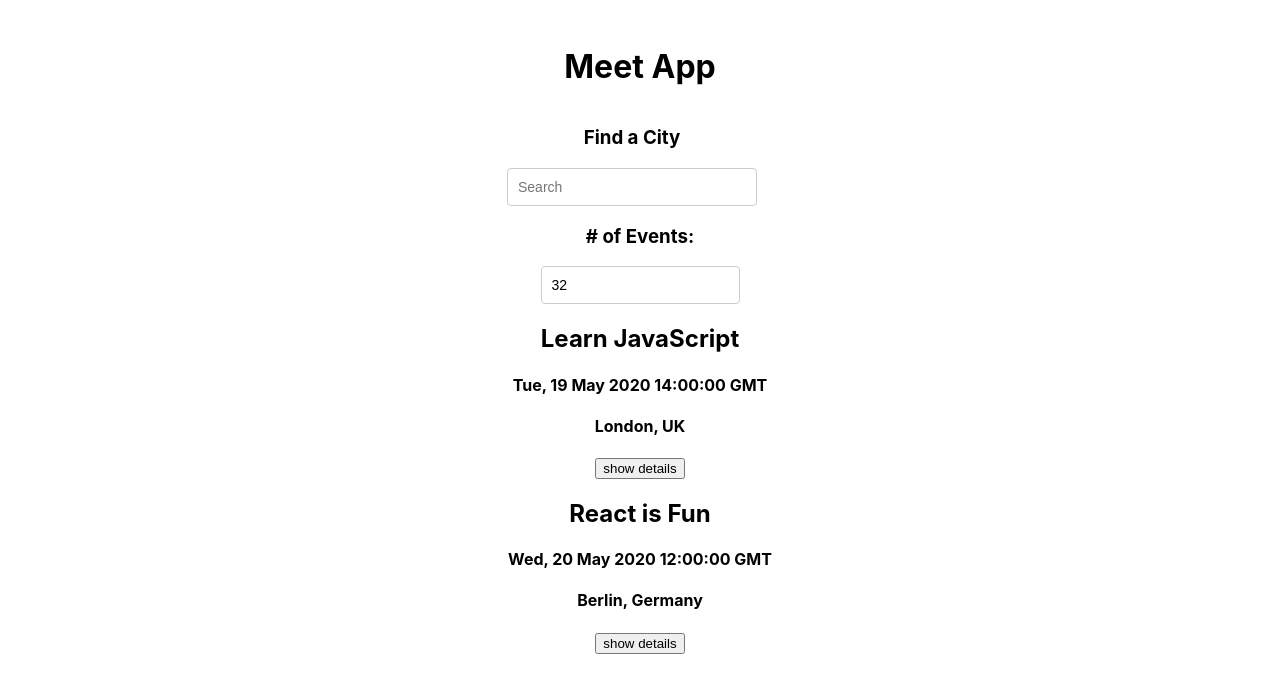
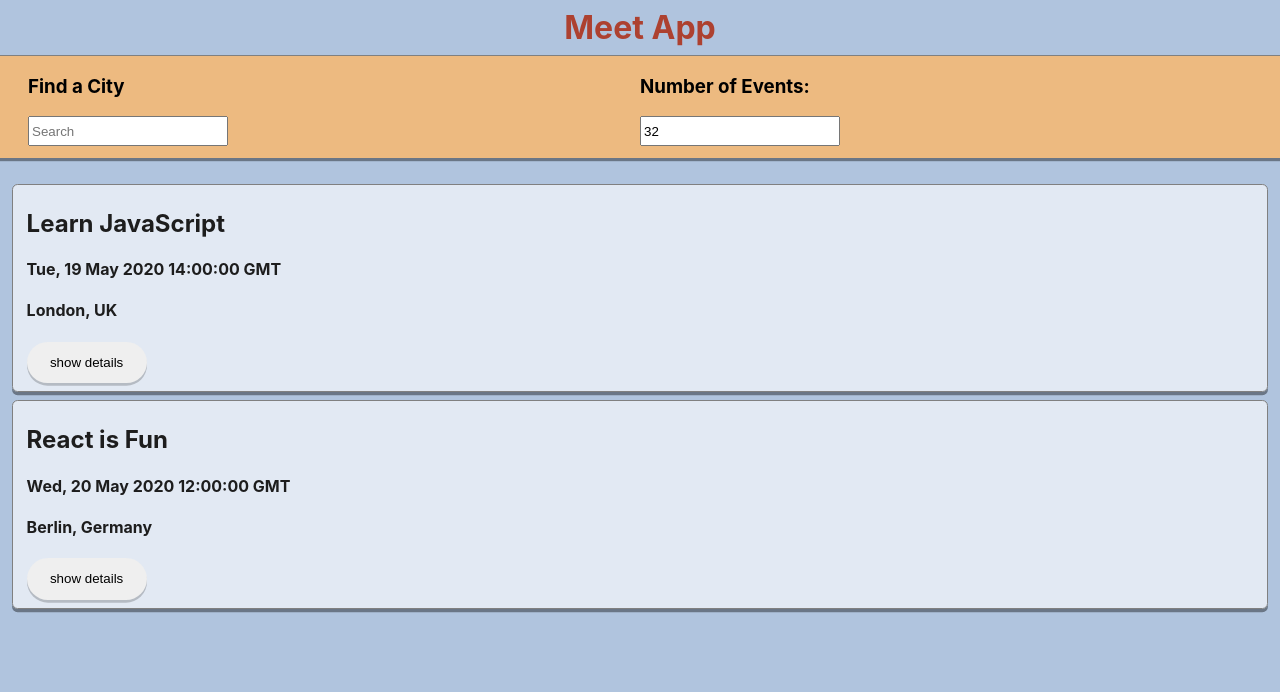
Before and after one commit to RemanBalak/meet, a React (Create React App) app: page / in a window 1280 px wide. Shown: the top 692 px of the page. Built offline with nearby package versions, Linux system fonts and the light colour scheme; what atatus-spa would draw is missing.

Commit message:
Added styling to Meet app

```diff
--- a/src/App.css
+++ b/src/App.css
@@ -1,19 +1,39 @@
-@import url(https://fonts.googleapis.com/css?family=Roboto:500);
-.App {
-  text-align: center;
-  padding: 2% 5%;
+:root {
+  /* change these top variables to change the theme! */
+
+  --primary-hue: #edba80;
+
+  --monochrome-alpha: 63%;
+  --bg: hsl(var(--primary-color), 50%, 30%);
+  --bg-dark: hsl(var(--primary-hue), 50%, 20%);
+  --heading-text: hsl(calc(var(--primary-hue) - 45), 100%, 80%);
+  --heading-bg: hsla(calc(var(--primary-hue) - 15), 100%, 65%, 20%);
+  --gray88: hsla(0, 0%, 88%, var(--monochrome-alpha));
+  --white-alpha: hsla(0, 0%, 100%, var(--monochrome-alpha));
+  --gray50: hsl(0, 0%, 50%);
+  background: linear-gradient(
+    var(--light-angle),
+    var(--bg-dark),
+    var(--bg) 200%
+  );
 }
 
-.App * {
+:root * {
   box-sizing: border-box;
 }
+body {
+  background-color: lightsteelblue;
+}
+.App {
+  width: 100%;
+  display: flex;
+  flex-direction: column;
+  align-items: center;
+}
 
-.filters {
-  display: flex;
-  justify-content: center;
-  margin-top: 16px;
-  margin-bottom: 24px;
-  align-items: flex-end;
+h1 {
+  color: #ad4130;
+  margin: 0.25em 0;
 }
 
 ul {
@@ -21,224 +41,103 @@ ul {
   list-style: none;
 }
 
-p {
-  margin: 5px 0;
+input {
+  width: 100px;
 }
 
-.display-none {
-  display: none;
+.CitySearch,
+.NumberOfEvents,
+.EventList {
+  display: flex;
+  flex-direction: column;
 }
-.showSuggestions {
-  display: block;
+.city {
+  width: 200px;
+  height: 30px;
 }
-
-input[type='text'],
-input[type='number'] {
-  padding: 8px 6px 8px 10px;
-  border-radius: 4px;
-  outline: none;
-  border: 1px solid #ccc;
-  font-size: 14px;
-  line-height: 20px;
-  align-self: center;
-  height: 38px;
-}
-
-.city {
-  width: 250px;
+.noe-input {
+  width: 200px;
+  height: 30px;
 }
 
 .CitySearch {
-  display: flex;
-  flex-direction: column;
-  margin-right: 16px;
-  position: relative;
-  justify-content: flex-end;
+  border-left: 1px solid var(--bg);
+  border-bottom-left-radius: 100%;
+  padding: 0 0 0.75em 1.75em;
+}
+
+.EventList {
+  width: 100%;
+}
+
+.filter-box,
+.Event {
+  margin-bottom: 0.35em;
+  box-shadow: 0 0.2em hsla(0, 0%, 0%, 40%);
+}
+
+.Event {
+  border: 1px solid var(--gray50);
+  border-radius: 0.35em;
+  background: var(--white-alpha);
+  margin: 0.25em 0.75em;
+  padding: 0.25em 0.85em 0.5em;
+  color: #1d1d1d;
+}
+
+.Event.expanded {
+  background: var(--heading-text);
+  color: black;
+  box-shadow: 0 0.2em hsla(0, 0%, 100%, 40%);
+}
+
+.details-button {
+  padding: 1em 1.25em;
+  border-radius: 3em;
+  border: none;
+  box-shadow: 0 0.2em hsla(0, 0%, 0%, 20%);
+  width: 120px;
+  cursor: pointer;
+}
+.details-button:hover {
+  opacity: 0.7;
+}
+
+.details-button:active {
+  background-color: var(--heading-text);
+  opacity: 0.75;
+  box-shadow: none;
+  transform: translateY(0.2em);
+}
+
+.Event.expanded .details-button {
+  background-color: white;
+}
+
+.subtitle {
+  margin-top: 0;
+}
+
+.text-white {
+  color: white;
+}
+
+.TopBar {
+  text-align: center;
+  position: sticky;
+  width: 100%;
+  border-bottom: 1.1px solid var(--gray50);
+  background: var(--bg);
+}
+
+.filter-box {
+  background: #edba80;
+  display: grid;
+  width: inherit;
+  grid-template-columns: 50% auto;
+  border: none;
 }
 
 .suggestions {
-  width: 250px;
-  position: absolute;
-  z-index: 2;
-  align-self: center;
-  margin: 0;
-  top: 43px;
-  font-size: 14px;
-  box-shadow: 10px 10px 16px -12px rgba(0, 0, 0, 0.75);
+  background: linear-gradient(90deg, var(--white-alpha), transparent);
 }
-
-.suggestions > li {
-  text-align: left;
-  padding: 8px 6px 8px 10px;
-  background-color: #eee;
-  cursor: default;
-}
-
-.suggestions > li:last-child {
-  border-bottom-left-radius: 4px;
-  border-bottom-right-radius: 4px;
-}
-
-.suggestions > li:hover {
-  background-color: #bcdcdb;
-}
-
-.event {
-  padding: 10px 10px 35px;
-  margin-bottom: 10px;
-  text-align: left;
-  border: 1px solid #ccc;
-  border-radius: 4px;
-  position: relative;
-}
-
-.details-btn {
-  position: absolute;
-  right: 5px;
-  bottom: 5px;
-  padding: 5px 8px;
-  outline: none;
-  cursor: pointer;
-  color: white;
-  background-color: #7a7876;
-  border-radius: 30px;
-}
-
-.name {
-  font-size: 18px;
-  font-weight: 600;
-}
-
-.group-name {
-  text-transform: uppercase;
-  font-size: 14px;
-}
-
-.going,
-.visibility {
-  font-style: italic;
-}
-
-.description {
-  overflow-x: hidden;
-}
-
-.numberOfEvents {
-  width: 200px;
-  margin: 20px auto;
-  text-align: center;
-}
-
-.button-wrapper {
-  display: grid;
-  grid-template-columns: 1fr 1fr 1fr;
-  grid-gap: 20px;
-  padding: 20px;
-  font-family: sans-serif;
-}
-
-.Alert {
-  display: flex;
-  flex-direction: column;
-  align-items: flex-end;
-}
-
-.data-vis-wrapper {
-  display: flex;
-  align-items: center;
-  flex-direction: column;
-}
-.data-vis-wrapper .recharts-responsive-container {
-  min-width: 100%;
-  display: flex;
-}
-.recharts-surface {
-  overflow: visible;
-}
-
-.login-button {
-  color: #494949;
-  text-transform: uppercase;
-  text-decoration: none;
-  background: #ffffff;
-  padding: 20px;
-  border: 4px solid #494949;
-  display: inline-block;
-  transition: all 0.4s ease 0s;
-  min-width: 10rem;
-  margin: 1rem;
-}
-
-.google-btn {
-  width: 184px;
-  height: 42px;
-  margin: 1rem;
-  background-color: #4285f4;
-  border-radius: 2px;
-  box-shadow: 0 3px 4px 0 rgba(0, 0, 0, 0.25);
-}
-.google-btn:hover {
-  box-shadow: 0 0 6px #4285f4;
-}
-.google-btn:active {
-  background: #1669f2;
-}
-.google-icon-wrapper {
-  position: absolute;
-  margin-top: 1px;
-  margin-left: 1px;
-  width: 40px;
-  height: 40px;
-  border-radius: 2px;
-  background-color: #fff;
-}
-.google-icon {
-  position: absolute;
-  margin-top: 11px;
-  margin-left: -8px;
-  width: 18px;
-  height: 18px;
-}
-.btn-text {
-  float: right;
-  margin: 11px 11px 0 0;
-  color: #fff;
-  font-size: 14px;
-  letter-spacing: 0.2px;
-  font-family: 'Roboto';
-}
-
-label {
-  color: rgb(80, 80, 80);
-}
-
-label .num {
-  margin-left: 16px;
-}
-
-.alert-centered {
-  justify-content: center;
-  align-items: center;
-}
-
-@media only screen and (min-width: 992px) {
-  .data-vis-wrapper {
-    flex-direction: row;
-  }
-  .data-vis-wrapper .recharts-responsive-container {
-    flex-basis: 50%;
-    max-width: 50%;
-    min-width: auto;
-    margin: 0 auto;
-  }
-}
-
-@media only screen and (max-width: 991px) {
-  .filters {
-    flex-direction: column;
-    align-items: flex-start;
-  }
-  .filters label {
-    margin-top: 8px;
-  }
-}
--- a/src/NumberOfEvents.js
+++ b/src/NumberOfEvents.js
@@ -15,7 +15,7 @@ class NumberOfEvents extends Component {
     const { noe } = this.state;
     return (
       <div className="NumberOfEvents">
-        <h3># of Events:</h3>
+        <h3>Number of Events:</h3>
         <input
           className="noe-input"
           type="number"
```
